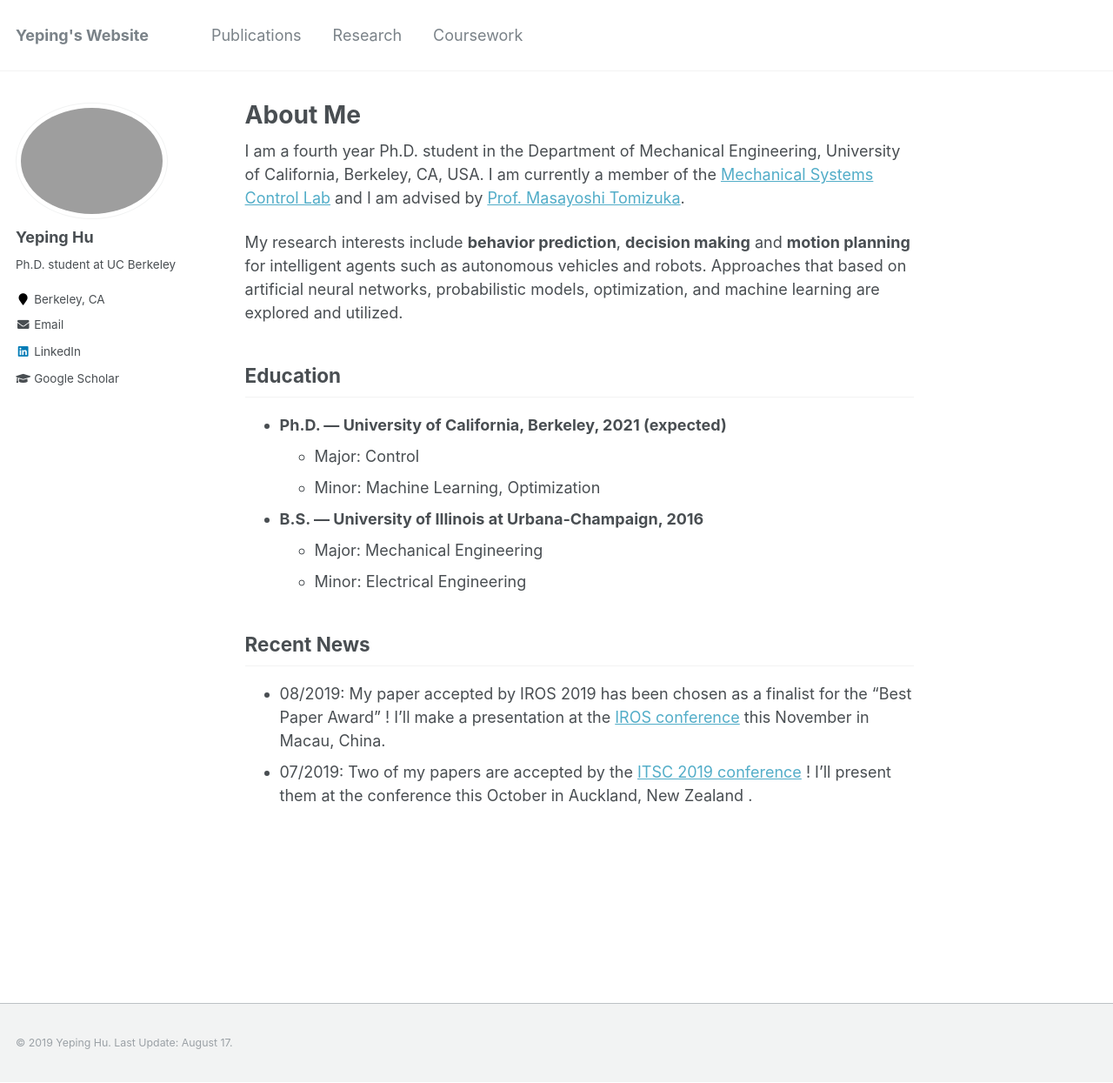
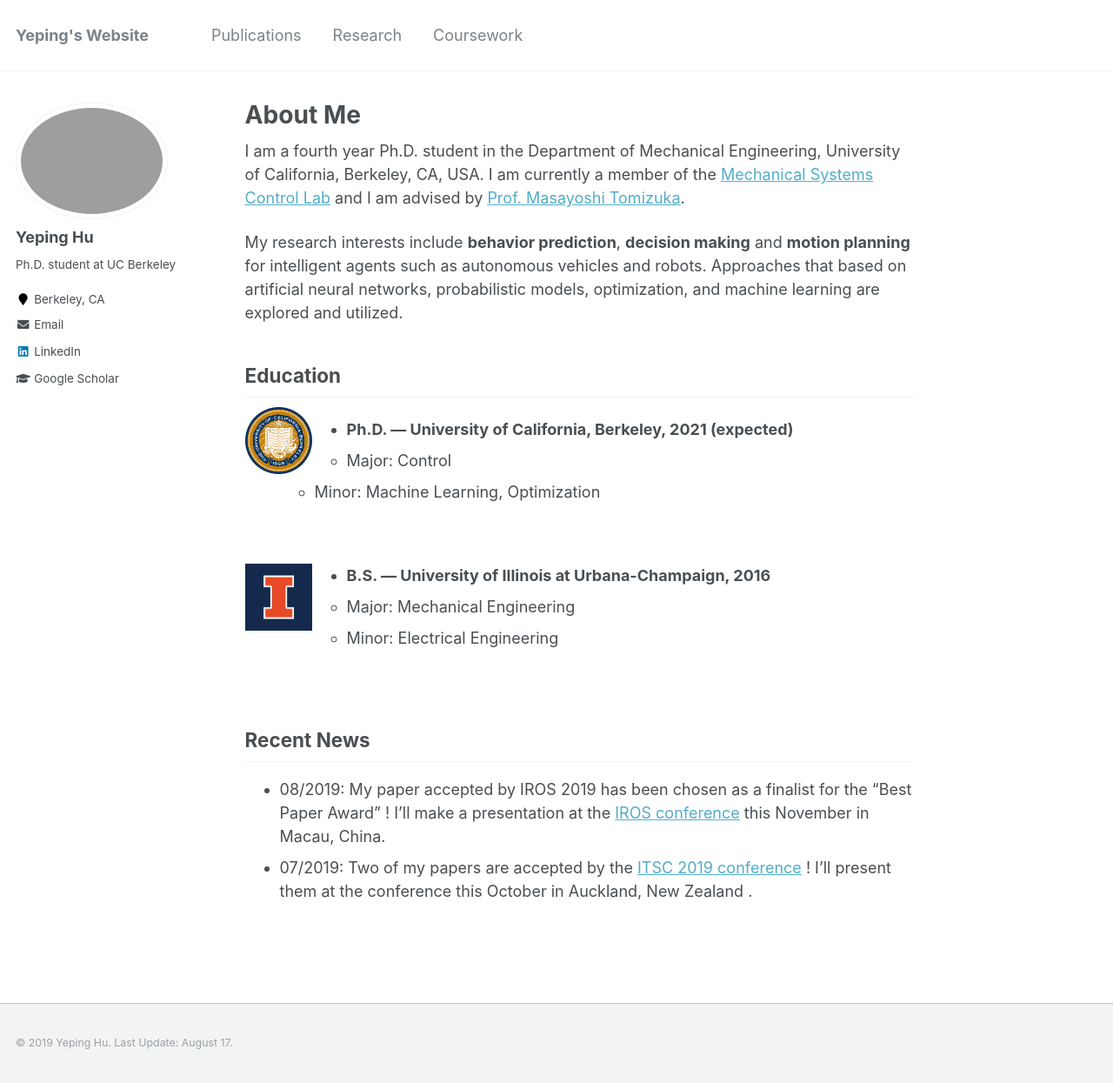
Before and after one commit to Yeping-Hu/yeping-hu.github.io, a Jekyll site: the page built from _pages/about.md, in a window 1280 px wide and 1245 px high. Shown: the whole window at 87% size. Built offline with Jekyll 4.4.1, drawn with Linux system fonts in a browser that asks for light colours.

Commit message:
add logo

```diff
--- a/_pages/about.md
+++ b/_pages/about.md
@@ -14,12 +14,21 @@ My research interests include **behavior prediction**, **decision making** and *
 
 ## Education
 
+<img style="float: left; margin-right: 40px;" src="/images/UCB.jpg" width="10%">
+
 - **Ph.D. — University of California, Berkeley, 2021 (expected)**
   - Major: Control
   - Minor: Machine Learning, Optimization
+
+<br clear="left"/>
+
+<img style="float: left; margin-right: 40px;" src="/images/UIUC.jpg" width="10%">
+
 - **B.S. — University of Illinois at Urbana-Champaign, 2016**
   - Major: Mechanical Engineering
   - Minor: Electrical Engineering
+
+<br clear="left"/>
 
 ## Recent News
 
```
Also changed, not shown: images/UCB.jpg (added), images/UIUC.jpg (added).
